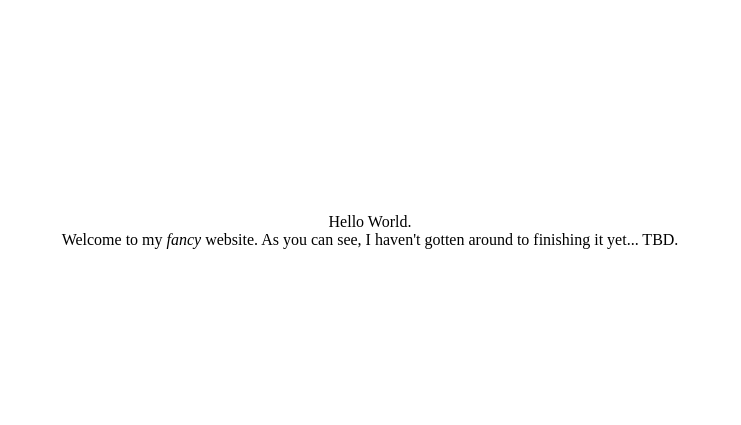
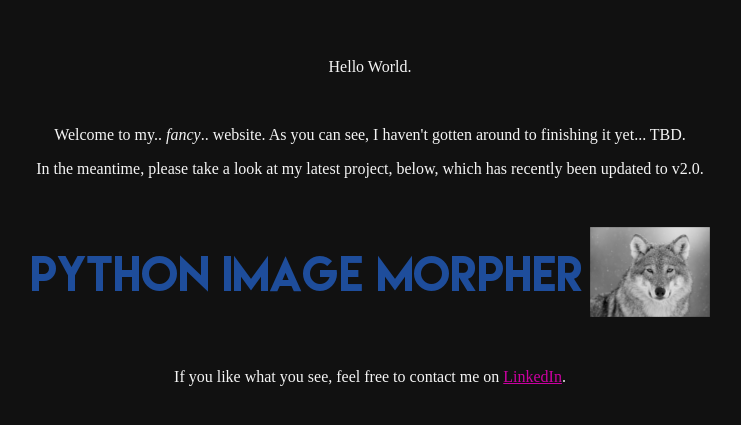
Before and after one commit to ddowd97/ddowd97.github.io, a plain HTML site: page index.html in a window 1280 px wide. Shown: the part 169-594 px from the top of the page, without its empty margins (270-1011 px from the left). Drawn offline with Linux system fonts and the light colour scheme.

Commit message:
Initial Release

```diff
--- a/index.html
+++ b/index.html
@@ -1,7 +1,7 @@
 <!DOCTYPE html>
 <html lang="en">
 <meta charset="UTF-8">
-<title>Page Title</title>
+<title>Home</title>
 <meta name="viewport" content="width=device-width,initial-scale=1">
 <link rel="stylesheet" href="style.css">
 <style>
@@ -9,9 +9,14 @@
 <script src=""></script>
 <body>
 
-<div id="customDiv">
-    <p style='text-align: center;'>Hello World.<br>
-    Welcome to my <i>fancy</i> website. As you can see, I haven't gotten around to finishing it yet... TBD.</p>
+<div class="focusParent">
+    <div class="focusChild">
+    <p style='text-align: center;'>Hello World.</p><br>
+    <p style='text-align: center;'>Welcome to my.. <i>fancy</i>.. website. As you can see, I haven't gotten around to finishing it yet... TBD.</p>
+    <p style='text-align: center;'>In the meantime, please take a look at my latest project, below, which has recently been updated to v2.0.</p><br>
+    <a href="https://github.com/ddowd97/Python-Image-Morpher/"><img class="center" src="githubBanner.png"></a><br>
+    <p style='text-align: center;'>If you like what you see, feel free to contact me on <a href="https://www.linkedin.com/in/davidmilesdowd">LinkedIn</a>.</p><br>
+    </div>
 </div>
 
 </body>
--- a/style.css
+++ b/style.css
@@ -5,9 +5,34 @@ customH1 {
     text-align: center;
 }
 
-#customDiv {
-    min-height: 98vh; /* minimum height = screen height */
+.focusParent {
     display: flex;
     justify-content: center;
     align-items: center;
 }
+
+.focusChild {
+    position: absolute;
+    top: 50%;
+    transform: translate(0, -50%);
+}
+
+body {
+    background-color: #111
+}
+
+p {
+    color: whitesmoke;
+}
+
+.center {
+    display: block;
+    margin-left: auto;
+    margin-right: auto;
+    margin-top: auto;
+    margin-bottom: auto;
+  }
+
+  a:link {
+      color: #CC00A1;
+  }
```
Also changed, not shown: githubBanner.png (added).
